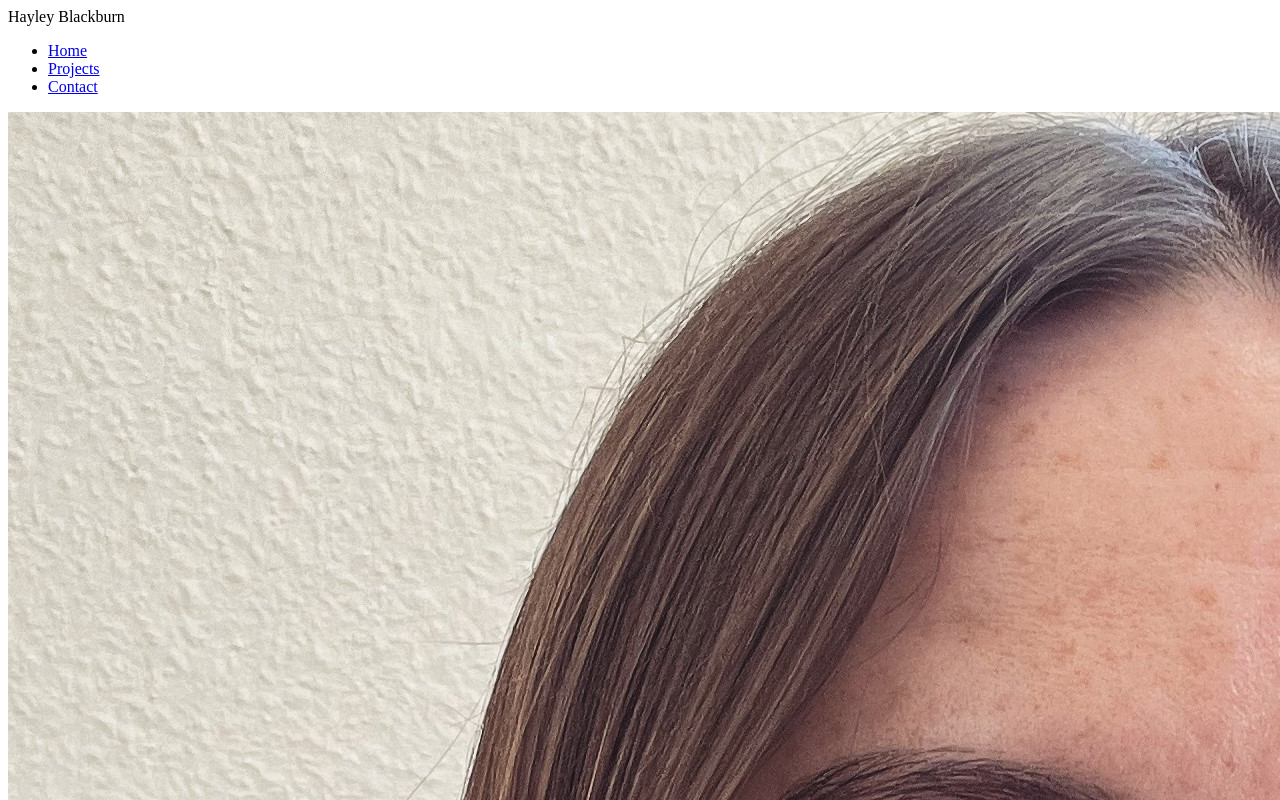
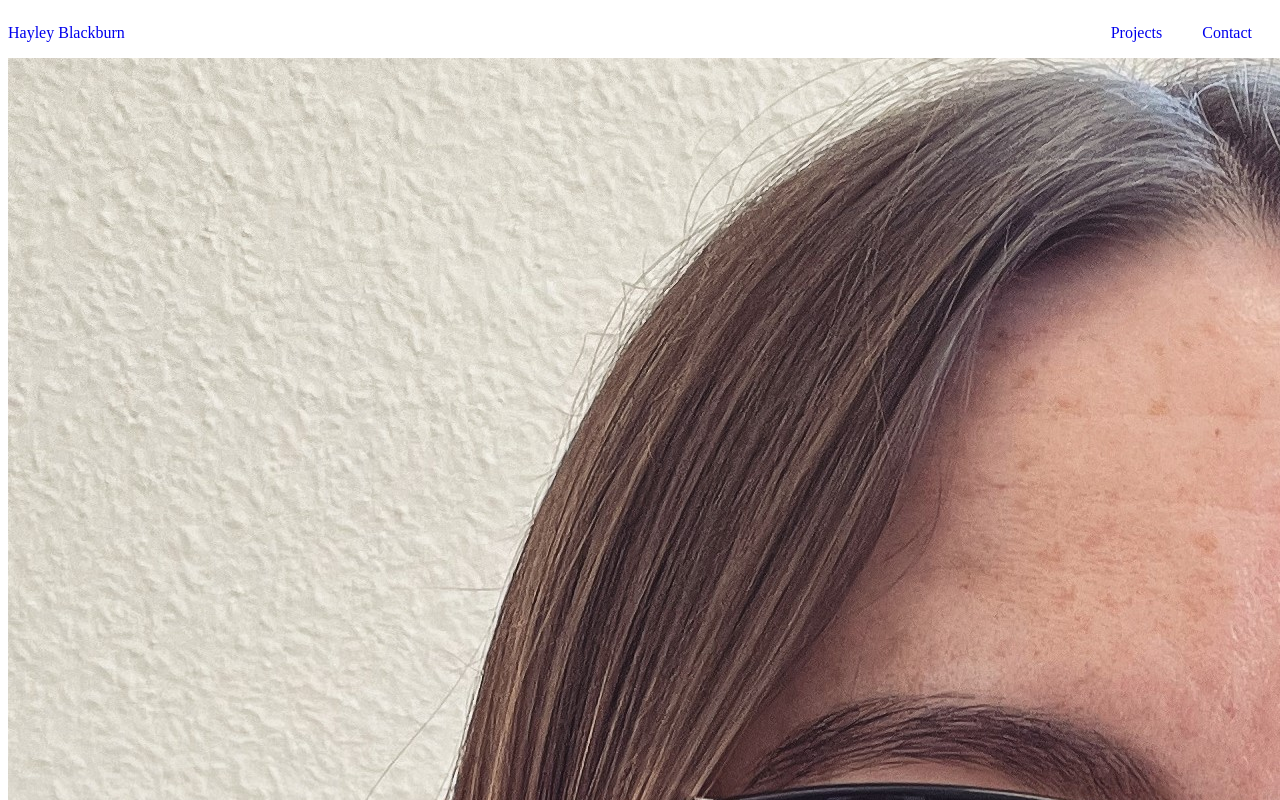
Before and after one commit to codenamehaylz/react-portfolio, a React (Create React App) app: page / in a window 1280 px wide. Shown: the top 800 px of the page. Built offline with nearby package versions, Linux system fonts and the light colour scheme.

Commit message:
added basic styling to navbar

```diff
--- a/public/index.html
+++ b/public/index.html
@@ -9,6 +9,7 @@
       name="description"
       content="Web site created using create-react-app"
     />
+    <link rel="stylesheet" href="style.css" />
     <link rel="apple-touch-icon" href="%PUBLIC_URL%/logo192.png" />
     <!--
       manifest.json provides metadata used when your web app is installed on a
--- /dev/null
+++ b/public/style.css
@@ -0,0 +1,19 @@
+/* Navbar */
+nav {
+    display: flex;
+    justify-content: space-between;
+    align-items: center;
+}
+
+nav ul {
+    list-style-type: none;
+    display: flex;
+}
+
+nav .nav-link {
+    text-decoration: none;
+}
+
+nav ul .nav-link {
+    padding: 0px 20px;
+}
--- a/src/components/Header.js
+++ b/src/components/Header.js
@@ -6,19 +6,13 @@ import { NavLink } from 'react-router-dom';
 function Header() {
     return (
         <nav>
-            <div>
+            <NavLink
+            to="/"
+            className="nav-link name">
                 Hayley Blackburn
-            </div>
+            </NavLink>
 
             <ul>
-                <li>
-                    <NavLink
-                    to="/"
-                    className={({isActive}) => isActive ? "nav-link active" : "nav-link"}>
-                        Home
-                    </NavLink>
-                </li>
-
                 <li>
                     <NavLink
                     to="/projects"
```
